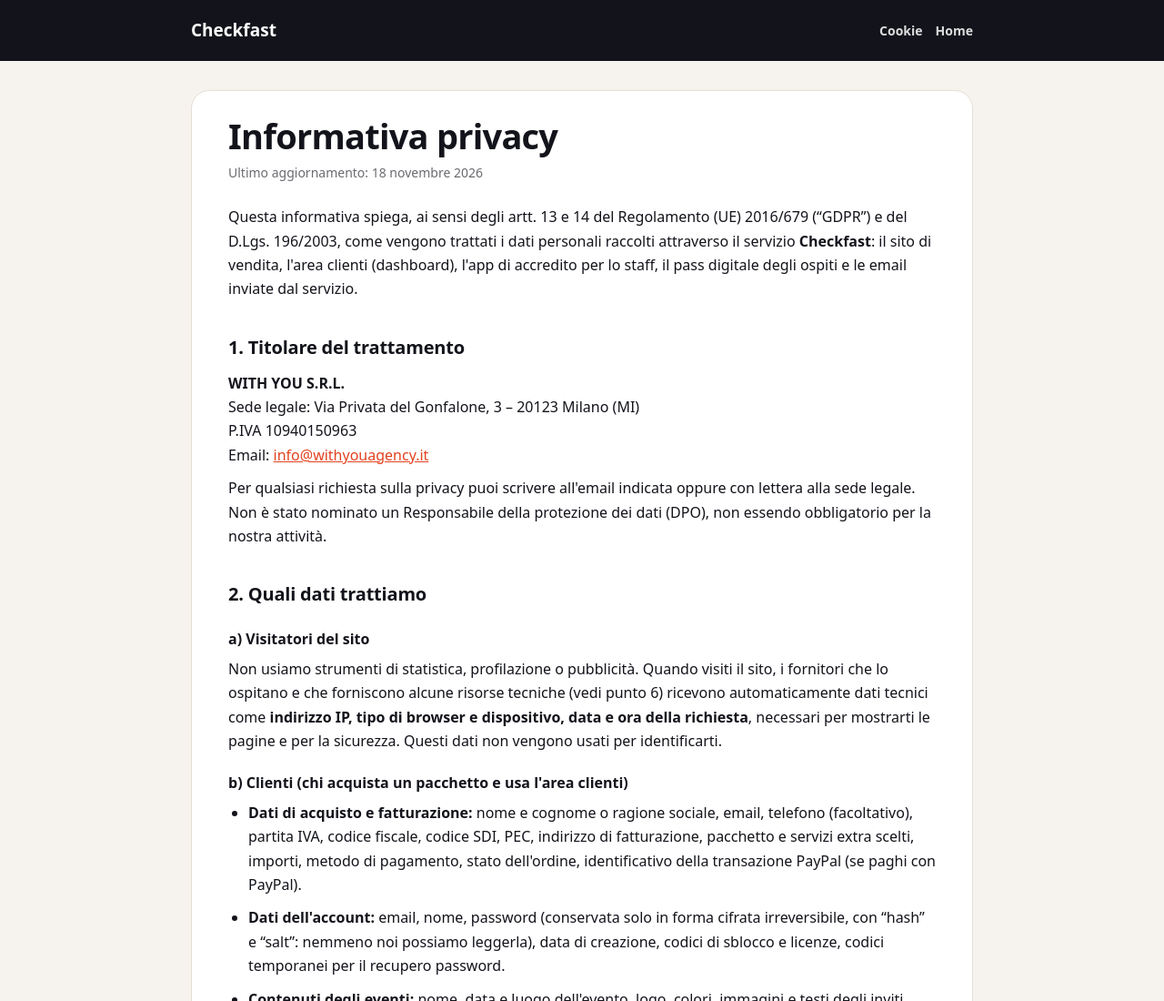
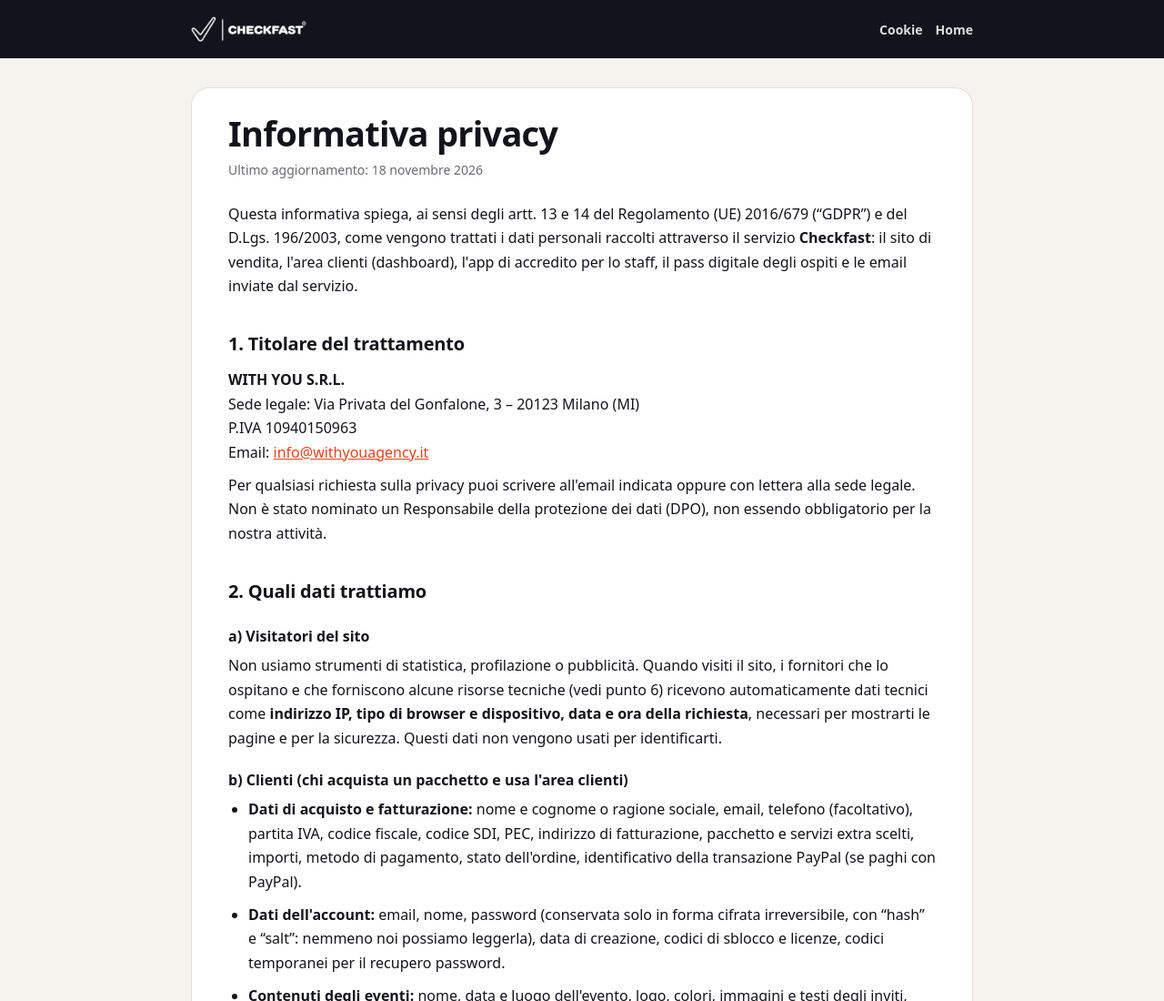
Before and after one commit to checkfast/varco, a plain HTML site: page privacy.html in a window 1280 px wide. Shown: the top 1100 px of the page at 91% size. Drawn offline with Linux system fonts and the light colour scheme.

Commit message:
Update privacy.html

```diff
--- a/privacy.html
+++ b/privacy.html
@@ -5,6 +5,8 @@
 <meta name="viewport" content="width=device-width,initial-scale=1">
 <title>Informativa privacy</title>
 <meta name="robots" content="index,follow">
+<link rel="icon" type="image/png" href="favicon.png">
+<link rel="apple-touch-icon" href="apple-touch-icon.png">
 <script src="config.js"></script>
 <style>
 :root{--ink:#13141B;--paper:#F6F3EE;--card:#FFFFFF;--coral:#FF5A36;--coral-d:#E2421F;--line:#E4DED4;--muted:#6B6A70}
@@ -33,7 +35,7 @@ footer{color:var(--muted);font-size:13px;text-align:center;padding:0 16px 40px}
 </style>
 </head>
 <body>
-<header><div class="w"><a href="index.html" data-brand>Checkfast</a><nav><a href="cookie.html">Cookie</a><a href="index.html">Home</a></nav></div></header>
+<header><div class="w"><a href="index.html"><img src="logo-white.png" alt="Checkfast" style="height:28px;width:auto;display:block"></a><nav><a href="cookie.html">Cookie</a><a href="index.html">Home</a></nav></div></header>
 <main><div class="w"><div class="card">
 
 <h1>Informativa privacy</h1>
```
